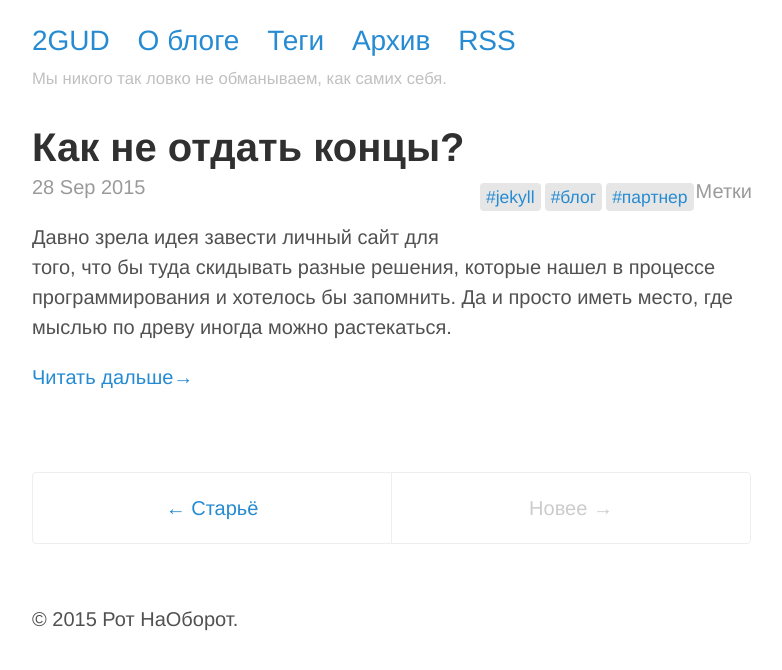
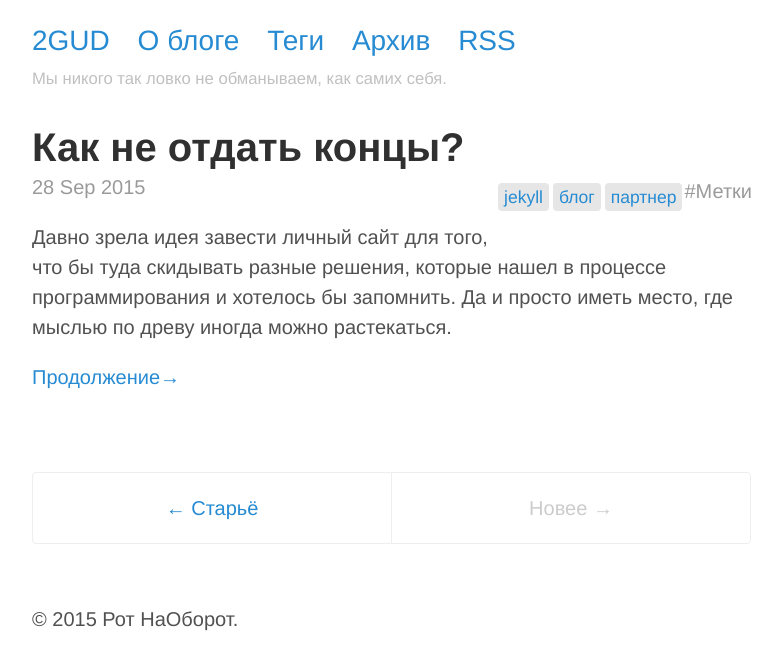
Before and after one commit to gitter-badger/2gud.github.io, a Jekyll site: the page built from index.html, in a window 1280 px wide. Shown: the top 670 px of the page, without its empty margins (248-1030 px from the left). Built offline with Jekyll 4.4.1, drawn with Linux system fonts in a browser that asks for light colours; nearby versions of some CDN libraries; the list of posts is cut into pages by our own code.

Commit message:
Added changes

```diff
--- a/index.html
+++ b/index.html
@@ -14,10 +14,10 @@
 
     <span class="post-date">{{ post.date | date_to_string }}
        <ul class="tag-box inline" style="float:right">
-       Метки
+       #Метки
             {% capture tags %}
               {% for tag in post.tags %}
-                #{{ tag }}
+                {{ tag }}
               {% endfor %}
             {% endcapture %}
             {% assign sortedtags = tags | split:' ' | sort %}
@@ -28,7 +28,7 @@
        </ul>
     </span>
     {{ post.excerpt }}
-    <a class="exerp" href="{{ post.url | prepend: site.baseurl }}">Читать дальше&#8594;</a>
+    <a class="exerp" href="{{ post.url | prepend: site.baseurl }}">Продолжение&#8594;</a>
   </div>
   {% endfor %}
 </div>
```
